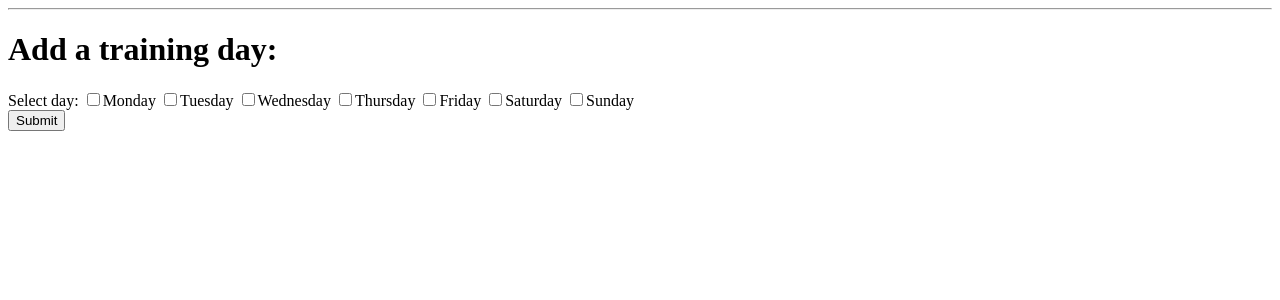
After one commit to miaoranren/hb_project_workoutplan, a Flask app: template templates/choose_day.html in a window 1280 px wide. The commit adds this page. Shown: the top 300 px of the page. Run offline with Flask 2, Linux system fonts and the light colour scheme; the template is opened without the code that fills it, so the values that code supplies are empty.

Commit message:
display workouts by days

```diff
--- a/helper.py
+++ b/helper.py
@@ -46,6 +46,40 @@ def get_category_code(endpoint, category_input):
             category[category_name] = code
     return category[category_input]
 
+def fill_day_work_dictionary(workout_list):
+    day_workout_dict = {
+                            'Monday': [],
+                            'Tuesday': [],
+                            'Wednesday': [],
+                            'Thursday': [],
+                            'Friday': [],
+                            'Saturday': [],
+                            'Sunday': [],
+                        }
+
+    for workout in workout_list:
+        # get workout day id, append to the corresponding list in day_workout_dict
+        for day in workout.scheduled_at_days:
+            print(day.day_id)
+
+            if day.day_id == 1:
+                day_workout_dict['Monday'].append(workout)
+            elif day.day_id == 2:
+                day_workout_dict['Tuesday'].append(workout)
+            elif day.day_id == 3:
+                day_workout_dict['Wednesday'].append(workout)
+            elif day.day_id == 4:
+                day_workout_dict['Thursday'].append(workout)
+            elif day.day_id == 5:
+                day_workout_dict['Friday'].append(workout)
+            elif day.day_id == 6:
+                day_workout_dict['Saturday'].append(workout)
+            elif day.day_id == 7:
+                day_workout_dict['Sunday'].append(workout)
+
+    return day_workout_dict
+
+
 # def get_code(equipment_input):
 #     equipment[]
 # print(get_equipment_code("equipment", "Swiss Ball"))
--- a/server.py
+++ b/server.py
@@ -3,8 +3,8 @@ from jinja2 import StrictUndefined
 from flask import Flask, render_template, request, flash, redirect, session
 from flask_debugtoolbar import DebugToolbarExtension
 
-from model import connect_to_db, db, Exercise, Image, Equipment, Category, Weight_Unit, Rep_Unit, Workout, User, Workout, Schedule_day
-# from helper import get_equipment_code
+from model import connect_to_db, db, Exercise, Image, Equipment, Category, Weight_Unit, Rep_Unit, Workout, User, Workout, Schedule_Day
+from helper import fill_day_work_dictionary
 
 app = Flask(__name__)
 
@@ -17,7 +17,6 @@ app.jinja_env.undefined = StrictUndefined
 
 @app.route('/register', methods=['GET'])
 def register_form():
-
     return render_template("register.html")
 
 @app.route('/register', methods=['POST'])
@@ -44,7 +43,6 @@ def login_process():
     password = request.form["password"]
 
     user = User.query.filter_by(username=username).first()
-
     if not user:
         flash("No such user.")
         return redirect("/register")
@@ -54,14 +52,13 @@ def login_process():
         return redirect("/login")
 
     session['user_id'] = user.user_id
+
     workout_schedule = Workout.query.filter(Workout.user_id == user.user_id).all()
-
-    # print(session['user_id'])
-    # print(workout_schedule)
+    day_workout_dict = fill_day_work_dictionary(workout_schedule)
 
     flash("Logged In")
-    return render_template("workout_schedule.html", workout_schedule=workout_schedule, user=user)
-    #list
+    # list
+    return render_template("workout_schedule.html", day_workout=day_workout_dict, workout_schedule=workout_schedule, user=user)
 
 @app.route('/logout')
 def logout():
@@ -75,9 +72,22 @@ def add_workout():
     db.session.add(new_workout)
     db.session.commit()
     session['workout_id'] = new_workout.workout_id
-    print(new_workout.workout_id)
+    return render_template("choose_day.html")
+
+@app.route('/choose_training_day', methods=['POST'])
+def choose_training_day():
+    workout_created = Workout.query.get(session['workout_id'])
+    daysofweek_input_list_str = request.form.getlist("daysofweek")
+
+    daysofweek_input_list_int = list(map(int, daysofweek_input_list_str))
+    session['day_id'] = daysofweek_input_list_int
+
+    day_id_list = []
+    for daysofweek in daysofweek_input_list_int:
+        day = Schedule_Day.query.get(daysofweek) # using the day id to get day object
+        workout_created.scheduled_at_days.append(day)
+    db.session.commit()
     return render_template("Searchpage.html")
-
 
 @app.route('/', methods=['POST'])
 
@@ -93,28 +103,31 @@ def search():
     category_inputs = request.args.getlist("category")
     exercises_2 = []
     for category_input in category_inputs:
-        print('input', category_input)
         category_id = Category.query.filter(Category.category_name == category_input).one().category_id
         exercises_2 += Exercise.query.filter(Exercise.category_id == category_id).all()
 
-    exercises_2 = list(set(exercises_2))
+    exercises_2 = list(set(exercises_2)) # remove duplication
 
-    exercises = list(set(exercises_1) & set(exercises_2))
+    exercises = []
+    if exercises_1 and exercises_2:
+        exercises = list(set(exercises_1) & set(exercises_2))
+    elif exercises_1:
+        exercises = exercises_1
+    elif exercises_2:
+        exercises = exercises_2
+
     session['equipment'] = equipment_inputs
     session['category'] = category_inputs
-
     return render_template("exercise_results.html", exercises=exercises)
 
 @app.route('/search/<int:exercise_id>')
 def adddetails(exercise_id):
-
     exercise = Exercise.query.get(exercise_id)
     return render_template("add_detail.html", exercise=exercise)
 
 @app.route('/addexercises/<int:exercise_id>', methods=['POST'])
 def addexercises(exercise_id):
     exercise = Exercise.query.get(exercise_id)
-    daysofweek = request.form.get("daysofweek") #later
     numberofsets = request.form.get("numberofsets")
     reps = request.form.get("reps")
     repunit = request.form.get("repunit")
@@ -123,7 +136,6 @@ def addexercises(exercise_id):
 
     weight_unit_id = Weight_Unit.query.filter(Weight_Unit.weight_unit_name == weightunit).one().weight_unit_id
     repetition_unit = Rep_Unit.query.filter(Rep_Unit.rep_unit_name == repunit).one().rep_unit_id
-    # day_id = Schedule_day.query.filter(Schedule_day.day_id == daysofweek).one().day_of_week
 
     exercise.weight_unit_id = weight_unit_id
     exercise.repetition_unit = repetition_unit
@@ -131,48 +143,14 @@ def addexercises(exercise_id):
     exercise.set_number = numberofsets
     exercise.rep_number = reps
 
-    day = Schedule_day.query.get(daysofweek)
+    workout_created_before = Workout.query.get(session['workout_id'])
+    workout_created_before.exercises.append(exercise)
+    db.session.commit()
 
-
-    workout_created = Workout.query.get(session['workout_id'])
-    workout_created.scheduled_at_days.append(day)
-
-
-    workout_created.exercises.append(exercise)
-    db.session.add(workout_created)
-    db.session.commit()
     workout_schedule = Workout.query.filter(Workout.user_id == session['user_id']).all()
-    for workout in workout_schedule:
-        # print(workout)
-
-
-        mon_work = Workout.query.filter(Workout.scheduled_at_days.any(Schedule_day.day_id == 1)).all()
-        tues_work = Workout.query.filter(Workout.scheduled_at_days.any(Schedule_day.day_id == 2)).all()
-        wed_work = Workout.query.filter(Workout.scheduled_at_days.any(Schedule_day.day_id == 3)).all()
-        thur_work = Workout.query.filter(Workout.scheduled_at_days.any(Schedule_day.day_id == 4)).all()
-        fri_work = Workout.query.filter(Workout.scheduled_at_days.any(Schedule_day.day_id == 5)).all()
-        sat_work = Workout.query.filter(Workout.scheduled_at_days.any(Schedule_day.day_id == 6)).all()
-        sun_work = Workout.query.filter(Workout.scheduled_at_days.any(Schedule_day.day_id == 7)).all()
-
-        day_workout = {
-                        'Monday': mon_work,
-                        'Tuesday':tues_work,
-                        'Wednesday':wed_work,
-                        'Thursday':thur_work,
-                        'Friday':fri_work,
-                        'Saturday':sat_work,
-                        'Sunday':sun_work
-                         }
-
-    print(day_workout)
-
-
-
-
-
-
-    return render_template("workout_schedule.html", day_workout=day_workout, workout_schedule=workout_schedule)
-    #all workout under this user
+    day_workout_dict = fill_day_work_dictionary(workout_schedule)
+    # print(day_workout_dict)
+    return render_template("workout_schedule.html", day_workout=day_workout_dict, workout_schedule=workout_schedule)
 
 if __name__ == "__main__":
     # We have to set debug=True here, since it has to be True at the point
--- /dev/null
+++ b/templates/choose_day.html
@@ -0,0 +1,27 @@
+{% extends 'base.html' %}
+{% block content %}
+
+<h1>Add a training day: </h1>
+
+<form action='/choose_training_day' method="POST">
+
+
+
+        <label>Select day:</label>
+
+
+            <input type="checkbox" name="daysofweek" value="1">Monday
+            <input type="checkbox" name="daysofweek" value="2">Tuesday
+            <input type="checkbox" name="daysofweek" value="3">Wednesday
+            <input type="checkbox" name="daysofweek" value="4">Thursday
+            <input type="checkbox" name="daysofweek" value="5">Friday
+            <input type="checkbox" name="daysofweek" value="6">Saturday
+            <input type="checkbox" name="daysofweek" value="7">Sunday
+
+
+        <div>
+        <!-- <a href="/search/{}"> --><input type="submit" name="submit">
+    </div>
+</form>
+
+{% endblock %}
```
Also changed, not shown: api.py (+7 -16 lines), model.py (+8 -23 lines), templates/add_detail.html (+0 -10 lines), templates/workout_schedule.html (+8 -27 lines), 1 other file.
